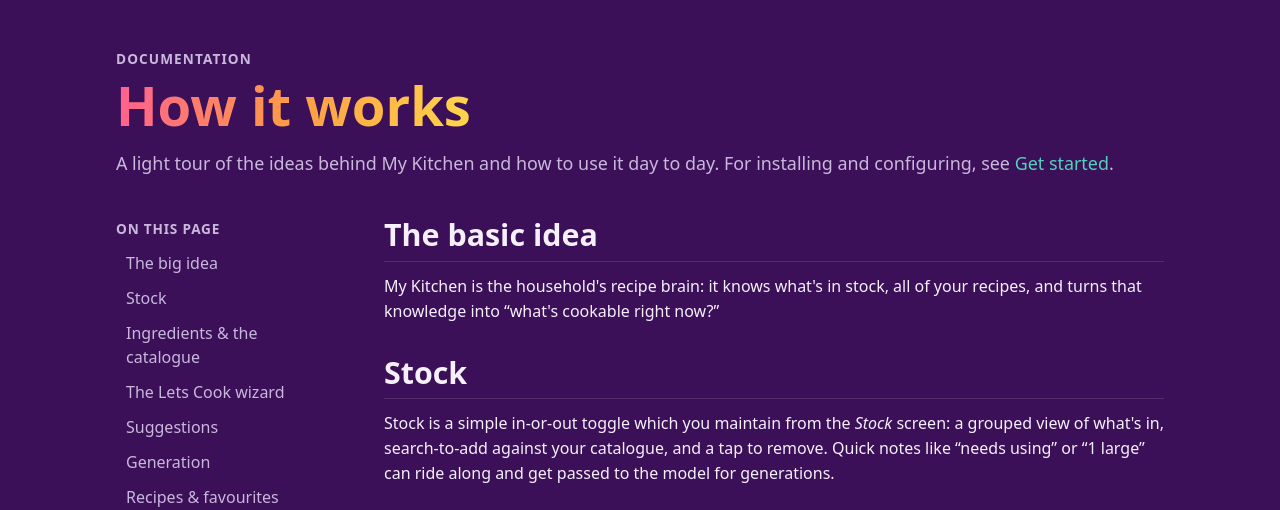
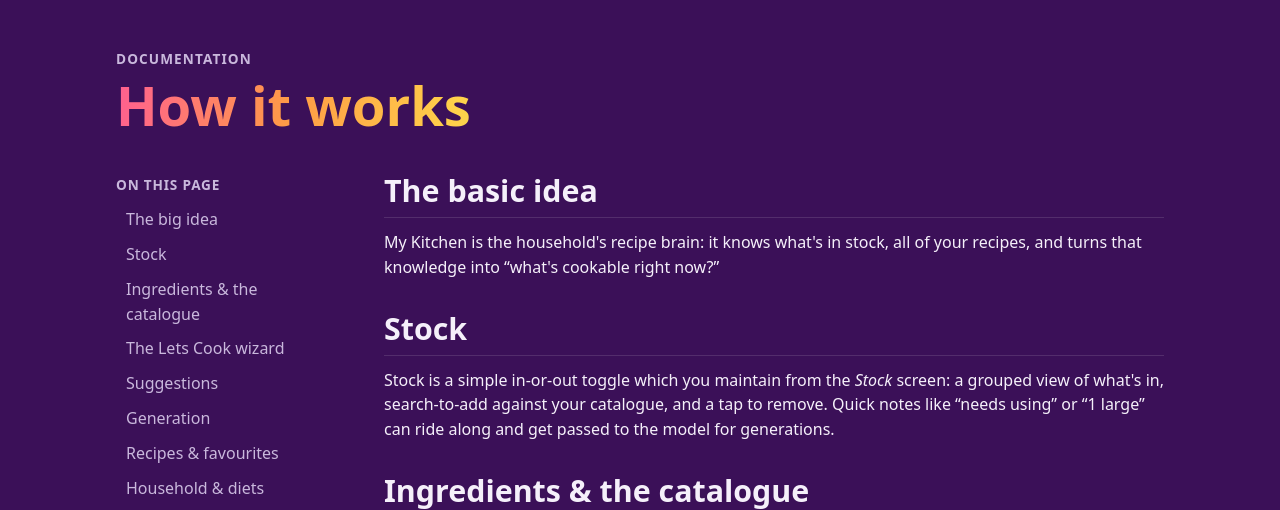
Before and after one commit to amiablealex/my-kitchen-site, a Flask app: page /docs in a window 1280 px wide. Shown: the part 61-571 px from the top of the page. Run offline with Flask 3, Linux system fonts and the light colour scheme; some web fonts are replaced.

Commit message:
Update docs.html

```diff
--- a/templates/docs.html
+++ b/templates/docs.html
@@ -8,8 +8,6 @@
   <div class="wrap">
     <p class="eyebrow">Documentation</p>
     <h1 class="display page-title">How it works</h1>
-    <p class="lead">A light tour of the ideas behind My Kitchen and how to use it day to day.
-       For installing and configuring, see <a href="{{ url_for('get_started') }}">Get started</a>.</p>
   </div>
 </section>
 
```
